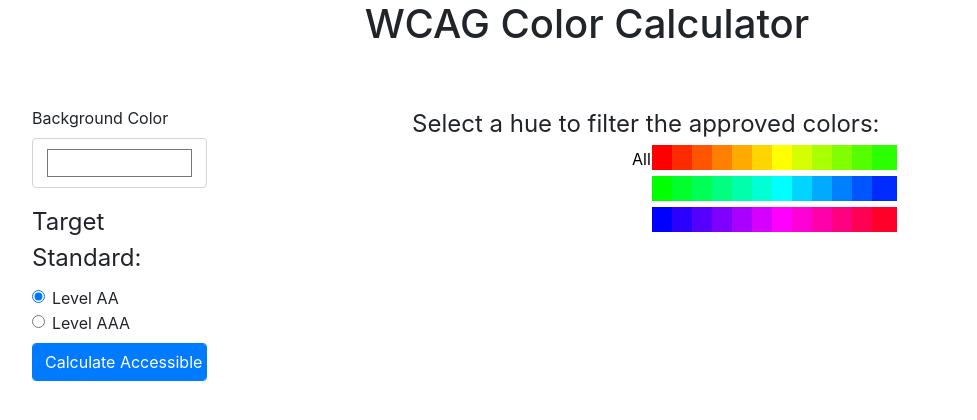
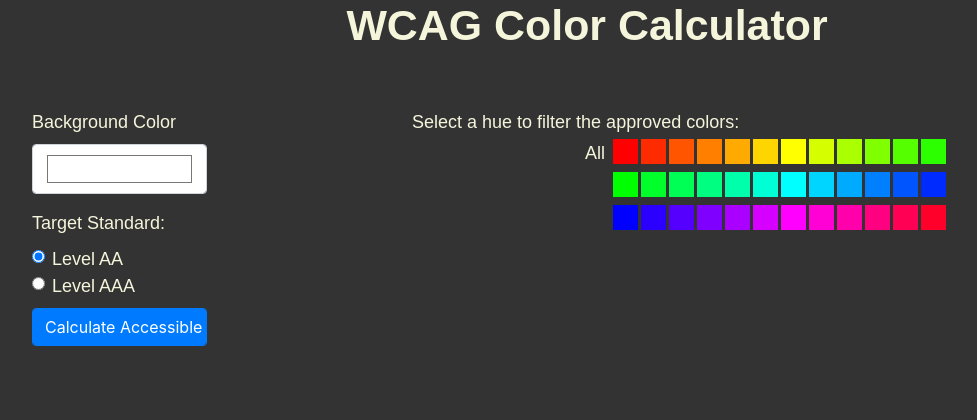
Before and after one commit to tjscollins/wcag-color-calculator, a Django app: page / in a window 1280 px wide. Shown: the top 420 px of the page, without its empty margins (53-1030 px from the left). Run offline with Django 3.2, Linux system fonts and the light colour scheme; some libraries are stand-ins or nearby versions.

Commit message:
Incorporate new partials into stylesheet

```diff
--- a/accessible_text_color/assets/scss/accessible_text_color.scss
+++ b/accessible_text_color/assets/scss/accessible_text_color.scss
@@ -1,8 +1,11 @@
 // Base
+@import 'base/variables.scss';
 
 // Layout
 @import 'layout/color_calculator';
 
 // Modules
+@import 'module/fonts.scss';
+@import 'module/forms.scss';
 @import 'module/main_content.scss';
-@import 'module/forms.scss';
+@import 'module/results.scss';
--- a/static/css/accessible_text_color.css
+++ b/static/css/accessible_text_color.css
@@ -1,9 +1,47 @@
+/**
+ * Fonts
+ */
+/**
+ * Colors
+ */
 #color-calculator {
   margin-top: 50px;
 }
 
 h1 {
-  text-align: center;
+  font-size: 2.68rem;
+  font-family: "Fira Sans", Arial, sans-serif;
+  font-weight: 600;
+}
+
+h2 {
+  font-size: 2.36rem;
+  font-family: "Fira Sans", Arial, sans-serif;
+  font-weight: 600;
+}
+
+h3 {
+  font-size: 2.04rem;
+  font-family: "Fira Sans", Arial, sans-serif;
+  font-weight: 600;
+}
+
+h4 {
+  font-size: 1.72rem;
+  font-family: "Fira Sans", Arial, sans-serif;
+  font-weight: 600;
+}
+
+h5 {
+  font-size: 1.4rem;
+  font-family: "Fira Sans", Arial, sans-serif;
+  font-weight: 600;
+}
+
+a, p {
+  font-family: "Fira Sans", Arial, sans-serif;
+  font-size: 1.5rem;
+  font-weight: 400;
 }
 
 form {
@@ -16,14 +54,6 @@ input[type='color'] {
 
 form#hue-chooser {
   width: 100%;
-}
-
-div.radio-spacer {
-  width: 13.5px;
-  height: 25px;
-  margin: 0px;
-  margin-right: 7px;
-  display: inline-block;
 }
 
 div.hue-row {
@@ -39,6 +69,17 @@ label.form-check-label {
   margin: 0px;
 }
 
+label, legend {
+  margin-bottom: 0.5rem;
+  font-family: "Fira Sans", Arial, sans-serif;
+  font-weight: 400;
+  font-size: 1.125rem;
+}
+
+input[type='radio']#hue-all {
+  margin-right: px;
+}
+
 input[type='radio']#hue-all:after,
 input[type='radio']#hue-all:checked:after {
   opacity: 100;
@@ -48,11 +89,11 @@ input[type='radio']#hue-all:checked:after {
   top: -5px;
   left: -10px;
   position: relative;
-  background-color: white;
+  background-color: #333333;
+  color: beige;
   content: 'All';
   display: inline-block;
   visibility: visible;
-  margin-right: 10px;
 }
 
 input[type='radio']#hue-all:checked:after {
@@ -72,10 +113,16 @@ input[type='radio'][name='hue-chooser']:after {
   visibility: visible;
 }
 
-input[type='radio'][name='hue-chooser'] {
-  margin: -25px;
+div.radio-spacer {
+  width: 13.5px;
+  height: 25px;
+}
+
+input[type='radio'][name='hue-chooser'], div.radio-spacer {
+  display: inline-block;
   margin-top: 0px;
   margin-bottom: 0px;
+  margin-right: 15px;
 }
 
 input[type='radio']#hue-0:after,
@@ -402,5 +449,21 @@ input[type='radio']#hue-350:checked:after {
   border: 2px solid #00ffd5;
 }
 
+body {
+  background-color: #333333;
+  color: beige;
+}
+
+h1 {
+  text-align: center;
+}
+
+div.color-sample {
+  margin: 10px;
+  padding: 20px;
+  border-radius: 5px;
+  box-shadow: inset 0px 0px 5px 5px rgba(0, 0, 0, 0.25);
+}
+
 
  /*# sourceMappingURL= accessible_text_color.css.map */
```
Also changed, not shown: 1 other file.
